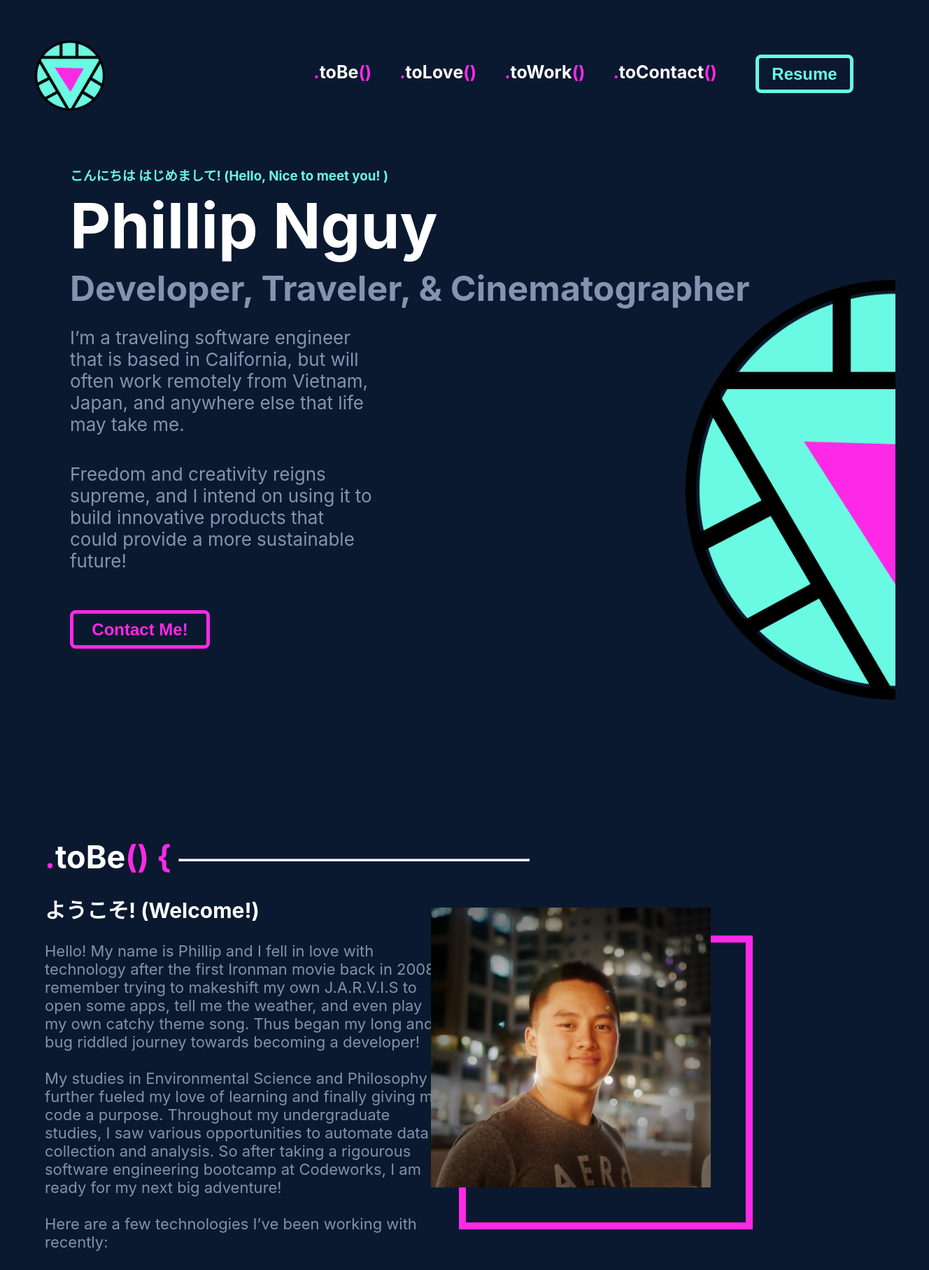
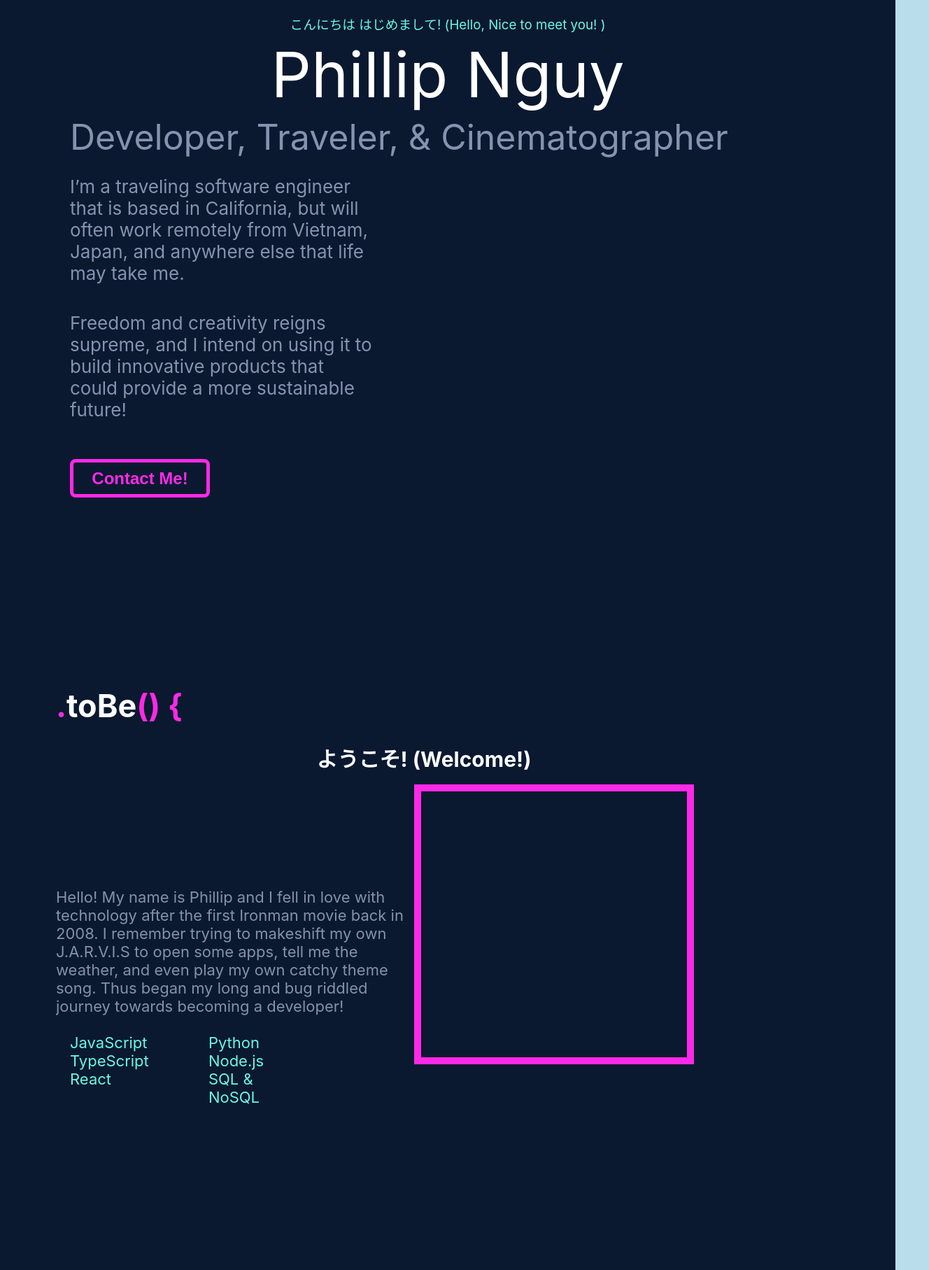
Before and after one commit to PhillipNguy/portfolio, a React (Create React App) app in the folder client/: page / in a window 1280 px wide. Shown: the top 1815 px of the page at 70% size, 1328 px wide, since content can reach past the window. Built offline with nearby package versions, Linux system fonts and the light colour scheme.

Commit message:
Working on mobile navbar

```diff
--- a/client/src/components/Intro.js
+++ b/client/src/components/Intro.js
@@ -33,7 +33,7 @@ const Intro = () => {
           Contact Me!
         </button>
       </div>
-      <img src={require('../assets/halfLogo.png')} className={styles.halfLogo} />
+      {/* <img src={require('../assets/halfLogo.png')} className={styles.halfLogo} /> */}
     </div>
   );
 };
--- a/client/src/components/NavBar.js
+++ b/client/src/components/NavBar.js
@@ -1,4 +1,4 @@
-import React, { useContext } from 'react';
+import React, { useContext, useState } from 'react';
 import styles from '../styles/App.module.css';
 import stylesBtn from '../styles/buttons.module.css';
 import { ThemeContext } from '../pages/App';
@@ -6,6 +6,23 @@ import NavLink from './NavLink.js';
 
 const NavBar = React.forwardRef((props, ref) => {
   const { theme } = useContext(ThemeContext);
+  const [button, setButton] = useState(true);
+  const [click, setClick] = useState(false);
+
+  const handleClick = () => setClick(!click);
+  const closeMobileMenu = () => setClick(false)
+
+  const showButton = () => {
+    if(window.innerWidth <= 960) {
+      setButton(false);
+    } else {
+      setButton(true);
+    }
+  };
+
+  window.addEventListener('resize', showButton);
+
+
 
   return (
     <div className={styles.topBar}>
@@ -13,11 +30,12 @@ const NavBar = React.forwardRef((props, ref) => {
       <nav className={styles.navBar}>
         <NavLink ref={ref.toBe} refId='toBe' />
         <NavLink ref={ref.toLove} refId='toLove' />
-        <NavLink ref={ref.toWork} refId='toWork' />
+        <NavLink ref={ref.toWorkd} refId='toWork' />
         <NavLink ref={ref.toContact} refId='toContact' />
         <button className={stylesBtn.mainButton} id={stylesBtn[theme]}>
           Resume
         </button>
+        {button && <button>Sign UP</button> }
       </nav>
     </div>
   );
--- a/client/src/components/ToBe.js
+++ b/client/src/components/ToBe.js
@@ -8,7 +8,7 @@ const ToBe = () => {
     <div className={styles.section}>
       <div className={styles.headingBox}>
         <ToSection type='toBe' />
-        <hr className={styles.hr} />
+        {/* <hr className={styles.hr} /> */}
       </div>
       <h2 className={styles.subHeading}>ようこそ! (Welcome!)</h2>
       <p className={styles.bioBox}>
@@ -42,7 +42,7 @@ const ToBe = () => {
         </ul>
       </div>
       <div className={styles.pictureFrame}/>
-      <img src={require('../assets/portrait.jpeg')} className={styles.portrait}/>
+      {/* <img src={require('../assets/portrait.jpeg')} className={styles.portrait}/> */}
     </div>
   );
 };
--- a/client/src/pages/App.js
+++ b/client/src/pages/App.js
@@ -27,7 +27,7 @@ function App() {
   return (
     <ThemeContext.Provider value={{ theme, toggleTheme }}>
       <div className={styles.App} id={theme}>
-        <NavBar ref={{ toBe, toLove, toWork, toContact }} />
+        {/* <NavBar ref={{ toBe, toLove, toWork, toContact }} /> */}
         {/* <ThemeSwitch /> */}
         <Intro />
         <div ref={toBe}>
--- a/client/src/styles/App.module.css
+++ b/client/src/styles/App.module.css
@@ -54,7 +54,7 @@
   margin: 30px;
   padding: 50px;
   height: 700px;
-  width: 90vw;
+  width: 80%;
 }
 
 #night.highlight.sectionHighlight {
@@ -67,3 +67,7 @@
   font-weight: bolder;
   color: #ffff;
 }
+
+@media all and (max-width: 500px) {
+
+}
--- a/client/src/styles/Intro.module.css
+++ b/client/src/styles/Intro.module.css
@@ -44,3 +44,14 @@
   height: 600px;
   width: auto;
 }
+
+@media all and (max-width: 500px) {
+  .Intro {
+    margin: 10px 30px;
+  }
+
+  .halfLogo {
+    height: 300px;
+    width: auto;
+  }
+}
--- a/client/src/styles/ToBe.module.css
+++ b/client/src/styles/ToBe.module.css
@@ -6,7 +6,7 @@
   margin-top: 200px;
   padding: 50px;
   height: 700px;
-  width: 90vw;
+  width: 90%;
   row-gap: 25px;
   position: relative;
 }
--- a/client/src/styles/global.css
+++ b/client/src/styles/global.css
@@ -1,18 +1,32 @@
 html {
   background-color: #0a192f;
+  background-color: #baddeb;
+  box-sizing: border-box;
+  font-size: 16px;
 }
 
-* {
+*, *:before, *:after{
+  box-sizing: inherit;
+}
+
+body, h1, h2, h3, h4, h5, h6, p, ol, ul {
   margin: 0;
   padding: 0;
-}
-
-body {
+  font-weight: normal;
   width: 100%;
   height: 100%;
   /* overscroll-behavior: none; */
   overflow-x: hidden;
   /* background-color: #0a192f; */
+}
+
+ol, ul {
+  list-style: none;
+}
+
+img {
+  max-width: 100%;
+  height: auto;
 }
 
 #night {
```
